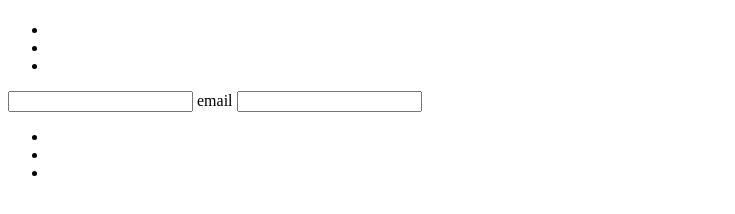
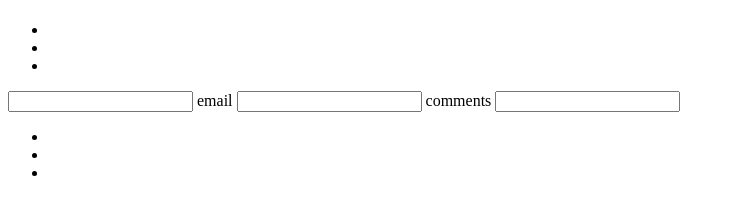
Before and after one commit to femioye/Femi, a plain HTML site: page contact.html in a window 1280 px wide. Shown: the whole page, without its empty margins (0-735 px from the left). Drawn offline with Linux system fonts and the light colour scheme.

Commit message:
Scaffolded out individual pages

```diff
--- a/contact.html
+++ b/contact.html
@@ -26,7 +26,8 @@
                    <input type="text">
                </lable>
                <label>
-                   <comments
+                   comments
+                   <input text="text">
                </label>
            </form>
        </main>
```
